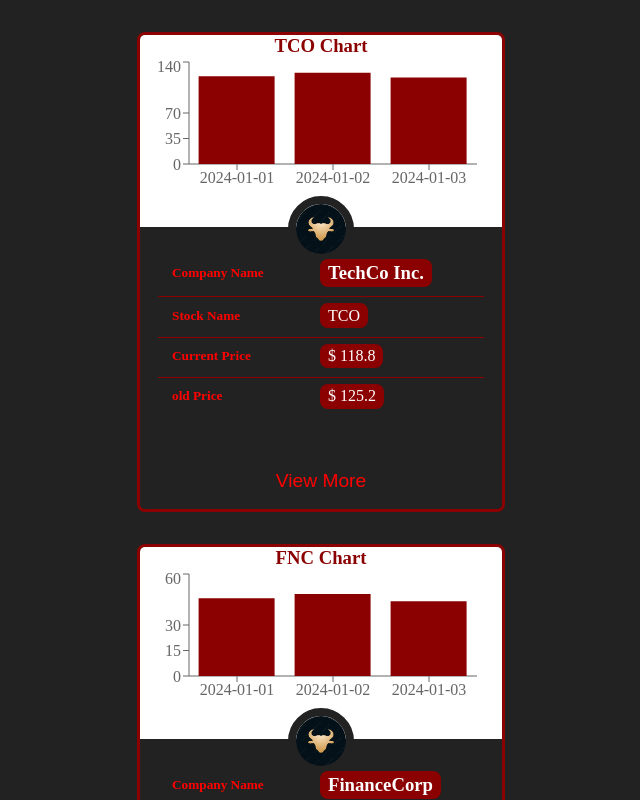
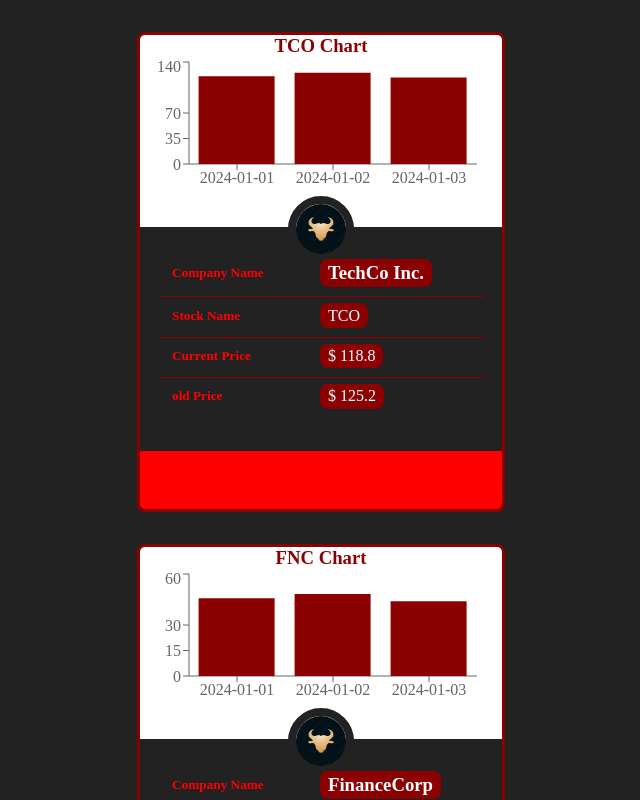
Before and after one commit to Niko171993/stock-market, a React (Vite) app: page / in a window 1280 px wide. Shown: the top 800 px of the page, without its empty margins (319-959 px from the left). Built offline with nearby package versions, Linux system fonts and the light colour scheme.

Commit message:
final for day 3

```diff
--- a/src/index.css
+++ b/src/index.css
@@ -33,7 +33,6 @@ body {
 }
 button {
   display: flex;
-  background: #222;
   color: red;
   justify-content: center;
   align-items: center;
@@ -44,6 +43,7 @@ button {
   width: 100%;
   margin-top: 2rem;
   padding-block: 1.2rem;
+  background: red;
 }
 button:hover {
   background: #8b0000;
```
